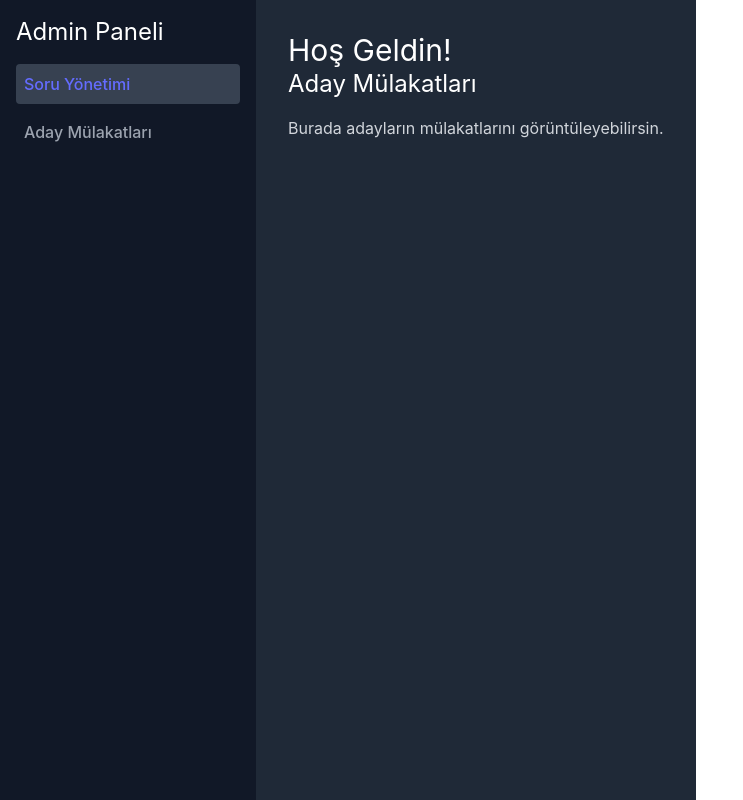
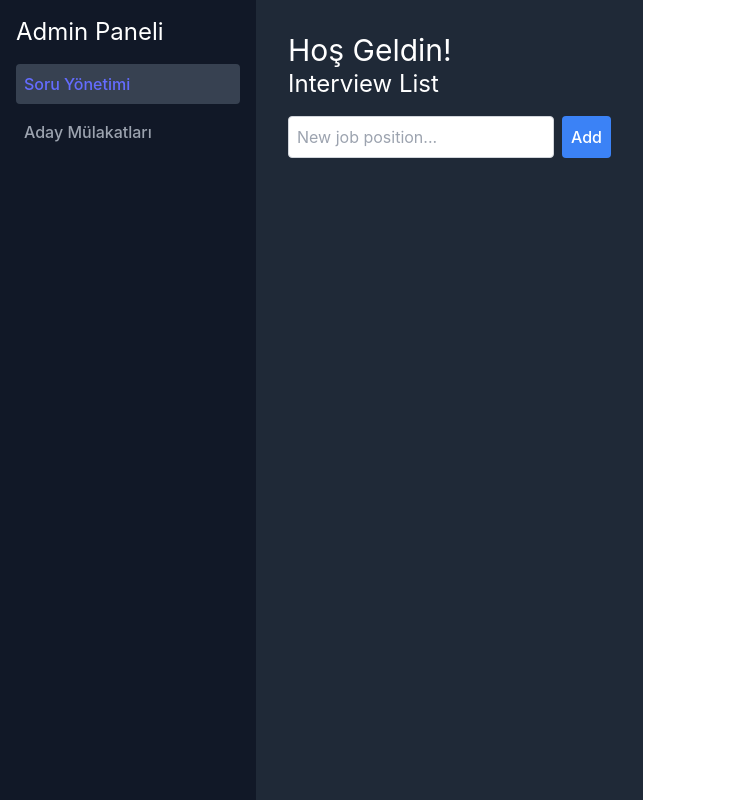
Before and after one commit to efethecreator/iView-Project, a React (Vite) app in the folder frontend/: page /admin-dashboard/interviews in a window 1280 px wide. Shown: the whole page, without its empty margins (0-743 px from the left). Built offline with nearby package versions, Linux system fonts and the light colour scheme.

Commit message:
changed things

```diff
--- a/frontend/src/App.jsx
+++ b/frontend/src/App.jsx
@@ -9,13 +9,11 @@ const App = () => {
   return (
     <Router>
       <Routes>
-        {/* Login sayfası */}
         <Route path="/" element={<AdminLogin />} />
-
-        {/* Admin Dashboard sayfası */}
         <Route path="/admin-dashboard" element={<AdminDashboard />}>
           <Route path="questions" element={<QuestionManagement />} />
           <Route path="interviews" element={<CandidateInterviews />} />
+          <Route path="interview-list" element={<interviewList />} /> {/* Yeni rota eklendi */}
         </Route>
       </Routes>
     </Router>
--- a/frontend/src/components/CandidateInterviews.jsx
+++ b/frontend/src/components/CandidateInterviews.jsx
@@ -1,11 +1,68 @@
-import React from 'react';
+import React, { useState } from 'react';
+import { useNavigate } from 'react-router-dom';
 
 const CandidateInterviews = () => {
+  const [jobPositions, setJobPositions] = useState([]);
+  const [newJobTitle, setNewJobTitle] = useState('');
+  const navigate = useNavigate();
+
+  const addJobPosition = () => {
+    if (newJobTitle.trim() !== '') {
+      setJobPositions([...jobPositions, newJobTitle]);
+      setNewJobTitle('');
+    }
+  };
+
+  const viewVideos = (position) => {
+    // Navigate to the video page (you'll need to create this route)
+    navigate(`/interviews/videos/${position}`);
+  };
+
+  const deleteJobPosition = (index) => {
+    const updatedPositions = jobPositions.filter((_, i) => i !== index);
+    setJobPositions(updatedPositions);
+  };
+
   return (
     <div>
-      <h2 className="text-2xl text-white mb-4">Aday Mülakatları</h2>
-      <p className="text-gray-300">Burada adayların mülakatlarını görüntüleyebilirsin.</p>
-      {/* Buraya aday mülakat bilgilerini ekleyebilirsin */}
+      <h2 className="text-2xl text-white mb-4">Interview List</h2>
+      <div className="flex mb-4">
+        <input
+          type="text"
+          className="border border-gray-300 rounded p-2 mr-2"
+          placeholder="New job position..."
+          value={newJobTitle}
+          onChange={(e) => setNewJobTitle(e.target.value)}
+        />
+        <button
+          onClick={addJobPosition}
+          className="bg-blue-500 text-white rounded p-2"
+        >
+          Add
+        </button>
+      </div>
+
+      <ul className="space-y-2">
+        {jobPositions.map((position, index) => (
+          <li key={index} className="bg-gray-800 p-4 rounded-md flex justify-between">
+            <span className="text-gray-300">{position}</span>
+            <div>
+              <button
+                onClick={() => viewVideos(position)}
+                className="bg-green-500 text-white rounded p-1 mr-2"
+              >
+                See Videos
+              </button>
+              <button
+                onClick={() => deleteJobPosition(index)}
+                className="bg-red-500 text-white rounded p-1"
+              >
+                Delete
+              </button>
+            </div>
+          </li>
+        ))}
+      </ul>
     </div>
   );
 };
```
